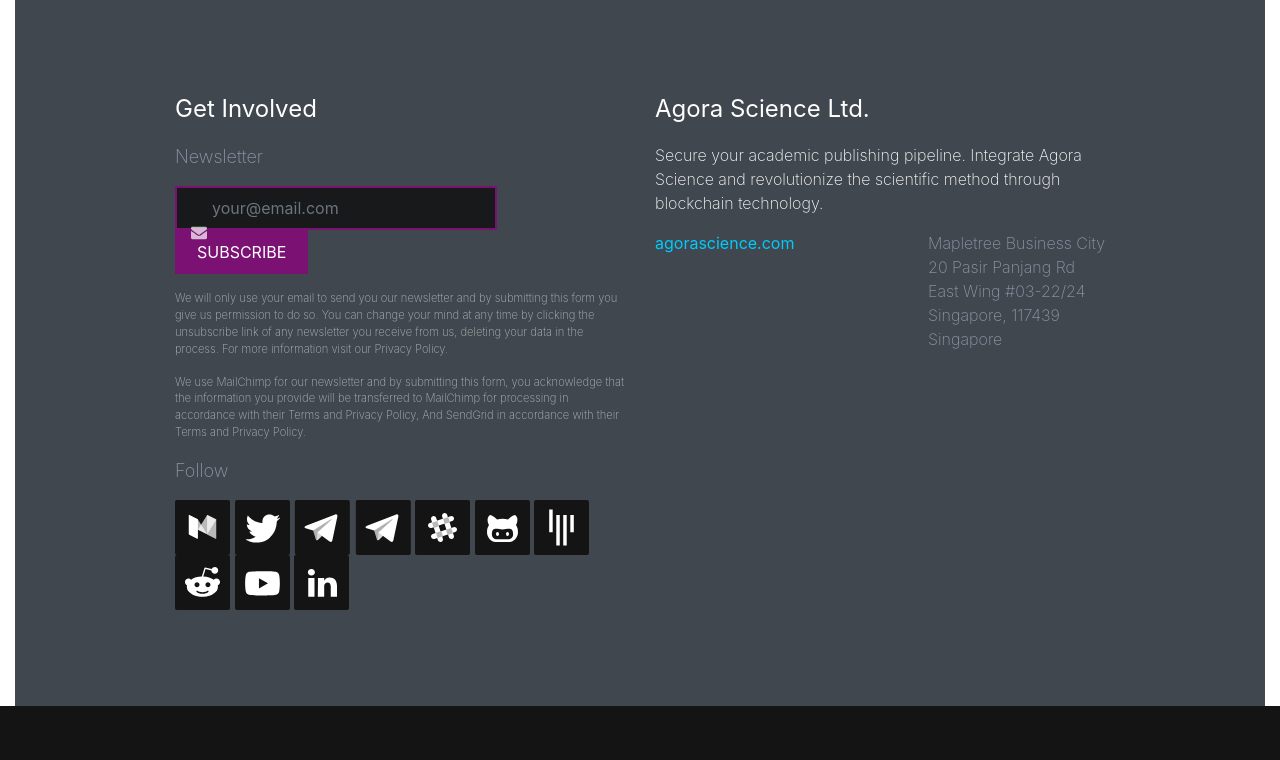
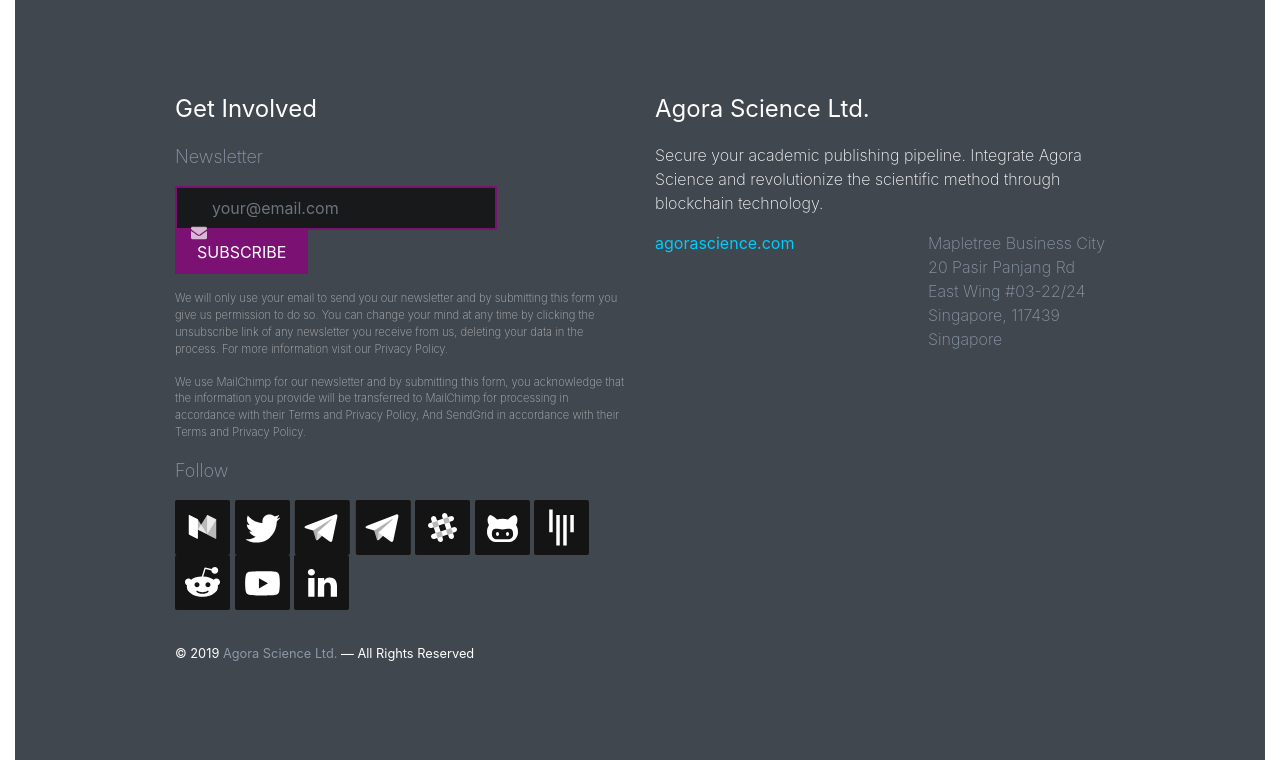
Before and after one commit to damodarraju/agorascience, a PHP site: page / in a window 1280 px wide. Shown: the part 2461-3221 px from the top of the page. Before the commit the page ends 3167 px from the top, so only its background shows below. Run offline with PHP 8.4, Linux system fonts and the light colour scheme.

Commit message:
Added Copyright Footer

```diff
--- a/assets/style.css
+++ b/assets/style.css
@@ -290,3 +290,20 @@ form img {
     text-transform: uppercase !important;
     font-weight: 400 !important;
 }
+
+.copyright {
+    margin-top: 30px;
+    color: whitel
+}
+
+.copyright a {
+    color: #8b98a9;
+    ;
+    text-decoration: none;
+}
+
+.copyright a:hover {
+    color: #8b98a9;
+    ;
+    text-decoration: none;
+}
--- a/index.html
+++ b/index.html
@@ -286,6 +286,11 @@
                 </div>
 
             </div>
+            <div class="row copyright">
+                <div class="col-lg-12">
+                    <small>© 2019 <a href="https://agorascience.com">Agora Science Ltd.</a> — All Rights Reserved</small>
+                </div>
+            </div>
         </div>
     </div>
 
```
